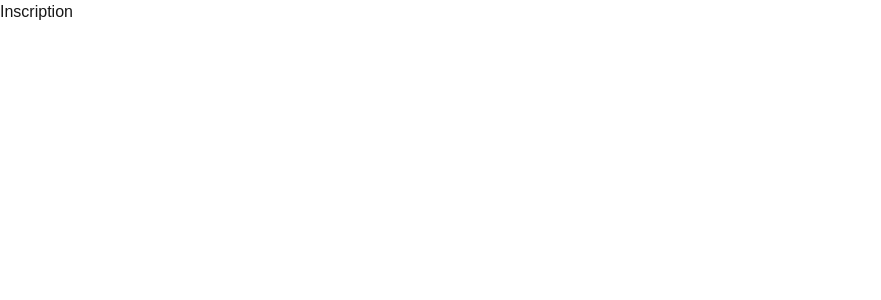
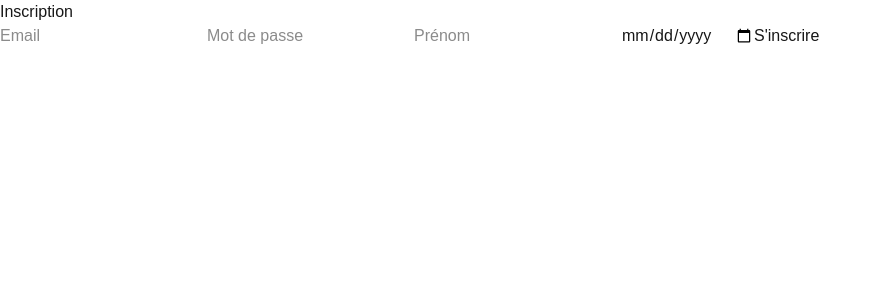
Before and after one commit to Fliwer/meet42-web, a Next.js app: page /register in a window 1280 px wide. Shown: the top 300 px of the page, without its empty margins (0-881 px from the left). Built offline with nearby package versions, Linux system fonts and the light colour scheme.

Commit message:
Page d'inscription : formulaire connecté à l'API register

```diff
--- a/app/register/page.tsx
+++ b/app/register/page.tsx
@@ -1,14 +1,69 @@
 'use client' // commme les components par défaut dans un fichier app/ est un server component 'use client ' permet de transformer en client component et seuls les clients componenets peuvent utiliser useState, onClick, onChange, ect
 
-import { use, useState } from "react";
+import { useState } from "react";
 
 export default function RegisterPage() {
     const [email, setEmail] = useState('');
     const [password, setPassword] = useState('');
     const [displayName, setDisplayName] = useState('');
-    const [birthdate, setBirthdate] = useState('');
+    const [birthDate, setBirthDate] = useState('');
+
+    // React.SubmitEvent = le type de l'événement "soumission de formulaire"
+    // (React.FormEvent est déconseillé/déprécié dans cette version : "n'existe pas vraiment")
+    // e contient les infos sur cet événement précis (ici : la soumission)
+
+    const handleSubmit = async (e: React.SubmitEvent) => {
+        e.preventDefault();
+
+        const reponse = await fetch('http://localhost:8080/api/auth/register', {
+            method: 'POST',
+            headers: { 'Content-Type': 'application/json' },
+            // Transforme un objet javascript en TEXTE json
+            body: JSON.stringify({
+                email,
+                password,
+                display_name: displayName,
+                birth_date: birthDate,
+            }),
+        });
+
+        const donnees = await reponse.json();
+        console.log(donnees);
+    };
 
     return (
-        <h1>Inscription</h1>
-    )
+        <form onSubmit={handleSubmit}>
+            <h1>Inscription</h1>
+            <input
+                type="email"
+                value={email}
+                onChange={(e) => setEmail(e.target.value)}
+                placeholder="Email"
+            />
+            <input
+                type="password"
+                value={password}
+                onChange={(e) => setPassword(e.target.value)}
+                placeholder="Mot de passe"
+            />
+            <input
+                type="text"
+                value={displayName}
+                onChange={(e) => setDisplayName(e.target.value)}
+                placeholder="Prénom"
+            />
+            <input
+                type="date"
+                value={birthDate}
+                onChange={(e) => setBirthDate(e.target.value)}
+            />
+
+            <button type="submit">S'inscrire</button>
+
+        </form>
+    );
+
+
+
+
 }
```
